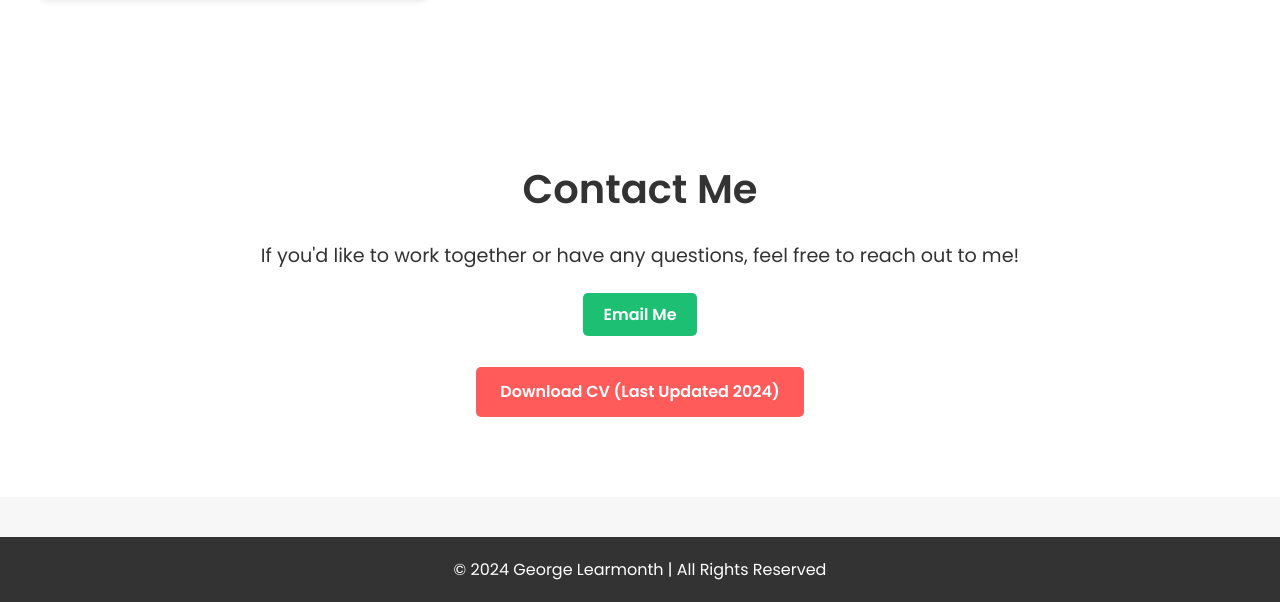
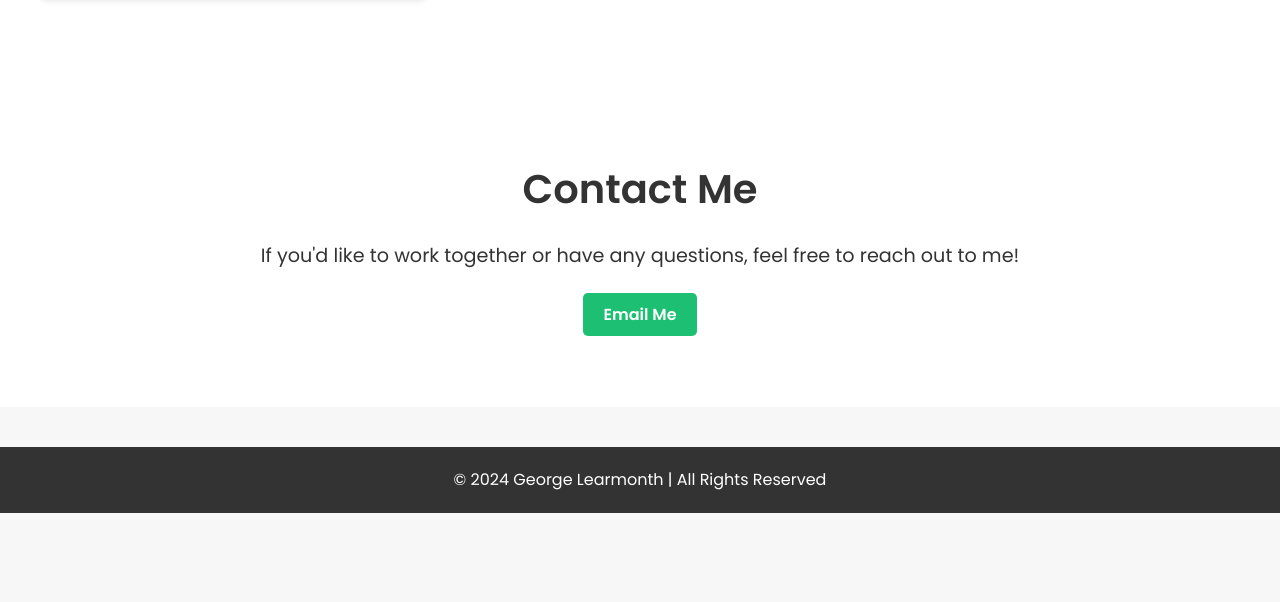
Before and after one commit to Leiwaan/leiwaan.github.io, a plain HTML site: page index.html in a window 1280 px wide. Shown: the part 1179-1781 px from the top of the page. After the commit the page ends 1692 px from the top, so only its background shows below. Drawn offline with Linux system fonts and the light colour scheme.

Commit message:
remove cv

```diff
--- a/index.html
+++ b/index.html
@@ -70,12 +70,6 @@
       <p>If you'd like to work together or have any questions, feel free to reach out to me!</p>
       <a href="mailto:leiwaan@gmail.com" class="cta-btn">Email Me</a>
 
-      <!-- Download CV Button -->
-      <div class="cv-download">
-        <a href="George_Learmonth_CV.pdf" download class="cta-btn">Download CV (Last Updated 2024)</a>
-      </div>
-    </div>
-
     </div>
   </section>
 
```
Also changed, not shown: 1 other file.
